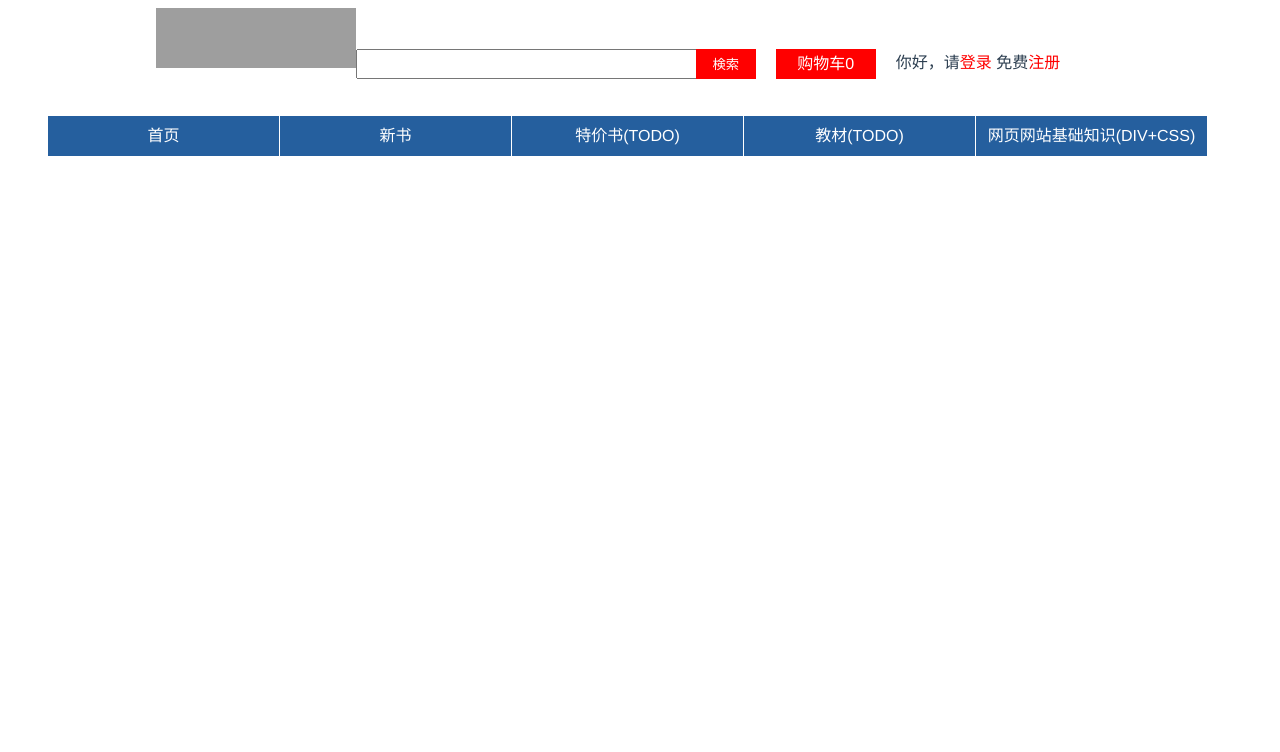
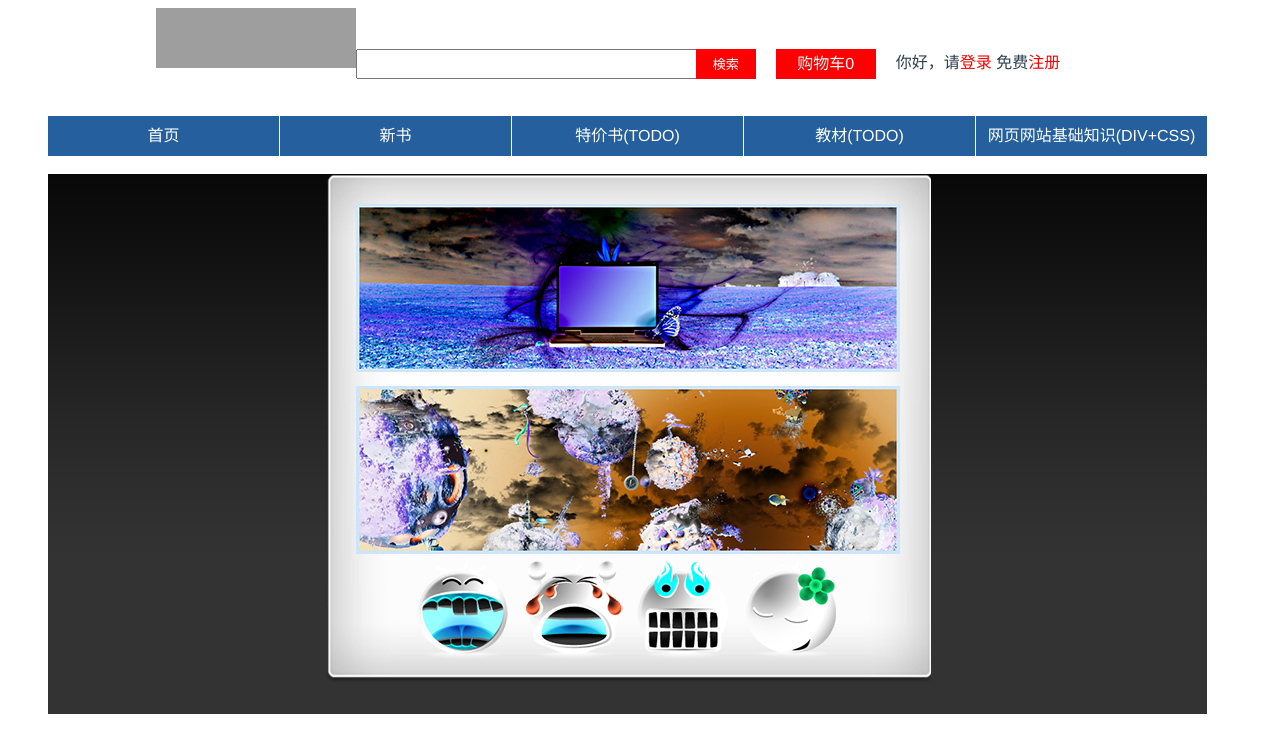
Before and after one commit to marksongg/bookstore, a Vue app: page /divCssJQuery10_1_7 in a window 1280 px wide. Shown: the top 752 px of the page. Built offline with nearby package versions, Linux system fonts and the light colour scheme; grey boxes are pictures that could not be loaded.

Commit message:
第10章 应用CSS3中的滤镜3

```diff
--- a/src/components/DivCssJQuery.vue
+++ b/src/components/DivCssJQuery.vue
@@ -186,6 +186,12 @@
       <li>
           <router-link to="/divCssJQuery10_1_6"><h3>第10章: 10.1.6 hue-rotate滤镜</h3></router-link>
       </li>
+      <li>
+          <router-link to="/divCssJQuery10_1_7"><h3>第10章: 10.1.7 invert滤镜</h3></router-link>
+      </li>
+      <li>
+          <router-link to="/divCssJQuery10_1_8"><h3>第10章: 10.1.8 drop-shadow滤镜</h3></router-link>
+      </li>
   </div>
 </template>
 
--- /dev/null
+++ b/src/components/divCssJQuery/divCssJQuery10/DivCssJQuery10_1_7.vue
@@ -0,0 +1,76 @@
+<template>
+  <div id="body1">
+    <div id="box">
+      <div id="pic1">
+        <img src="@/assets/images10/101703.jpg" width="544" height="168" class="invert"/>
+        <img src="@/assets/images10/101704.jpg" width="544" height="168" class="invert"/>
+      </div>
+      <div id="pic2">
+        <img src="@/assets/images10/101705.png" width="100" height="100" class="invert"/>
+        <img src="@/assets/images10/101706.png" width="100" height="100" class="invert"/>
+        <img src="@/assets/images10/101707.png" width="100" height="100" class="invert"/>
+        <img src="@/assets/images10/101708.png" width="100" height="100" class="invert"/>
+      </div>
+    </div>
+  </div>
+</template>
+
+<script>
+export default {
+  data(){
+    return {
+      count: 0
+    }
+  },
+  name:'DivCssJQuery10_1_7',
+}
+</script>
+
+<style scoped>
+  * {
+    margin: 0px;
+    padding: 0px;
+    border: 0px;
+  }
+
+  #body1 {
+    margin: 60px 1px auto 40px; /**这里只有设置了这个参数值后，画面布局才能正常 */
+    font-family: 宋体;
+    font-size: 12px;
+    background-color: #333;
+    background-image: url("@/assets/images10/101701.gif");
+    background-repeat: repeat-x;
+    height: 540px;
+  }
+
+  #box {
+    width: 550px;
+    height: 450px;
+    background-image: url("@/assets/images10/101702.png");
+    padding: 30px 28px;
+    margin: 75px auto 0px auto;
+  }
+
+  #pic1 {
+    height: 355px;
+    text-align: center;
+  }
+
+  #pic1 img {
+    margin-bottom: 10px;
+  }
+
+  #pic2 {
+    text-align: center;
+  }
+
+  #pic2 img {
+    margin-left: 5px;
+    margin-right: 5px;
+  }
+
+  .invert {
+    filter: invert(1);
+  }
+
+</style>
--- /dev/null
+++ b/src/components/divCssJQuery/divCssJQuery10/DivCssJQuery10_1_8.vue
@@ -0,0 +1,76 @@
+<template>
+  <div id="body1">
+    <div id="box">
+      <div id="pic1">
+        <img src="@/assets/images10/101703.jpg" width="544" height="168" class="shadow"/>
+        <img src="@/assets/images10/101704.jpg" width="544" height="168" class="shadow"/>
+      </div>
+      <div id="pic2">
+        <img src="@/assets/images10/101705.png" width="100" height="100" class="shadow"/>
+        <img src="@/assets/images10/101706.png" width="100" height="100" class="shadow"/>
+        <img src="@/assets/images10/101707.png" width="100" height="100" class="shadow"/>
+        <img src="@/assets/images10/101708.png" width="100" height="100" class="shadow"/>
+      </div>
+    </div>
+  </div>
+</template>
+
+<script>
+export default {
+  data(){
+    return {
+      count: 0
+    }
+  },
+  name:'DivCssJQuery10_1_8',
+}
+</script>
+
+<style scoped>
+  * {
+    margin: 0px;
+    padding: 0px;
+    border: 0px;
+  }
+
+  #body1 {
+    margin: 60px 1px auto 40px; /**这里只有设置了这个参数值后，画面布局才能正常 */
+    font-family: 宋体;
+    font-size: 12px;
+    background-color: #333;
+    background-image: url("@/assets/images10/101701.gif");
+    background-repeat: repeat-x;
+    height: 540px;
+  }
+
+  #box {
+    width: 550px;
+    height: 450px;
+    background-image: url("@/assets/images10/101702.png");
+    padding: 30px 28px;
+    margin: 75px auto 0px auto;
+  }
+
+  #pic1 {
+    height: 355px;
+    text-align: center;
+  }
+
+  #pic1 img {
+    margin-bottom: 10px;
+  }
+
+  #pic2 {
+    text-align: center;
+  }
+
+  #pic2 img {
+    margin-left: 5px;
+    margin-right: 5px;
+  }
+
+  .shadow {
+    filter: drop-shadow(5px 3px 3px #999) /**增加阴影 */
+  }
+
+</style>
--- a/src/router/index.js
+++ b/src/router/index.js
@@ -591,6 +591,23 @@ const routes = [
       title: 'hue-rotate滤镜'
     },
     component: ()=> import('../components/divCssJQuery/divCssJQuery10/DivCssJQuery10_1_6.vue')
+  },
+  {
+    path: '/divCssJQuery10_1_7',
+    name: 'divCssJQuery10_1_7',
+    meta: {
+      title: 'invert滤镜'
+    },
+    component: ()=> import('../components/divCssJQuery/divCssJQuery10/DivCssJQuery10_1_7.vue')
+  }
+  ,
+  {
+    path: '/divCssJQuery10_1_8',
+    name: 'divCssJQuery10_1_8',
+    meta: {
+      title: 'drop-shadow滤镜'
+    },
+    component: ()=> import('../components/divCssJQuery/divCssJQuery10/DivCssJQuery10_1_8.vue')
   }
 ]
 
```
